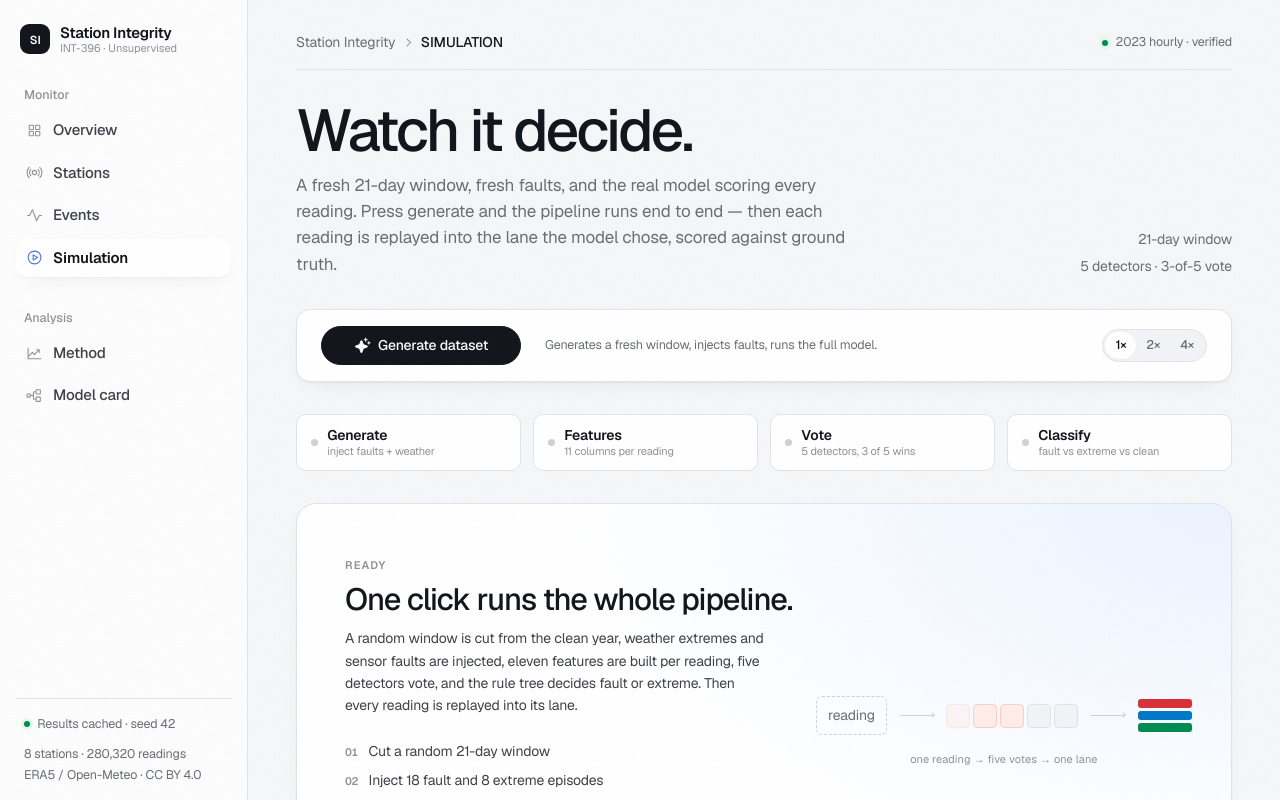
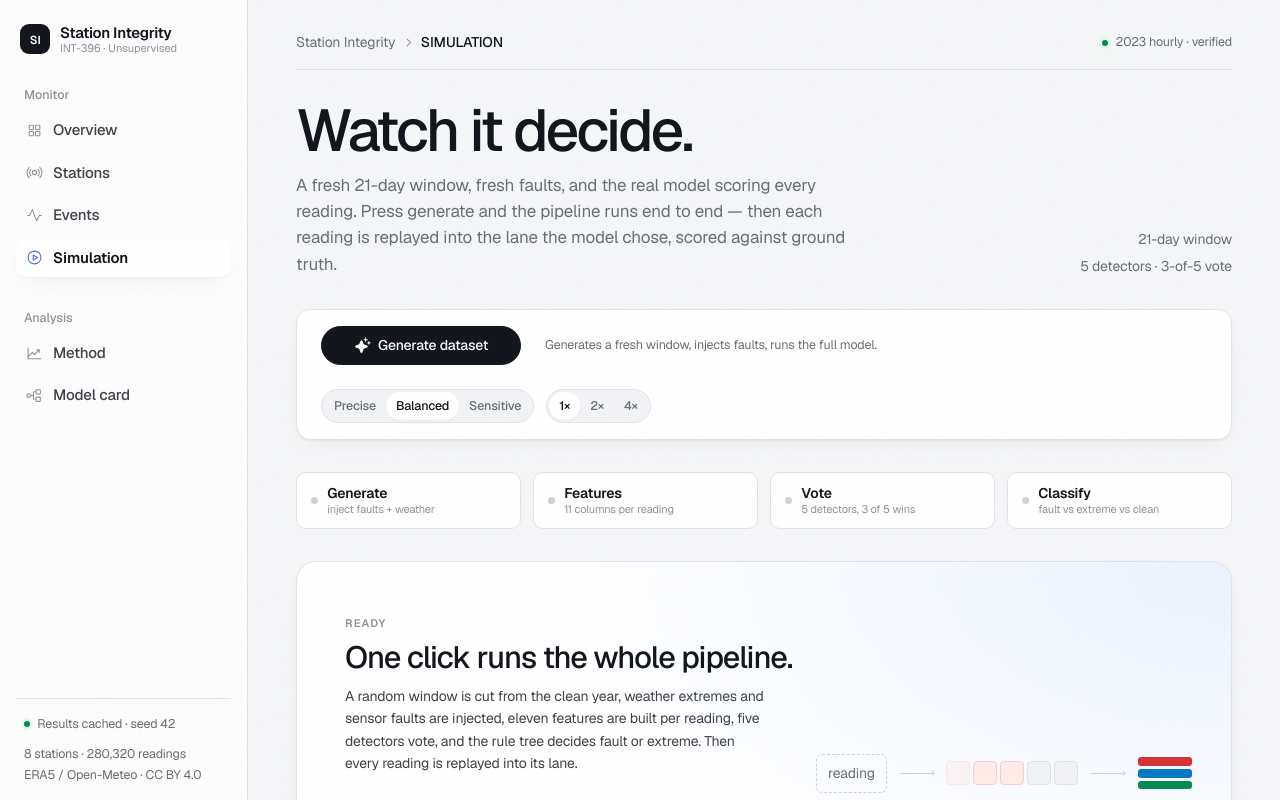
Before and after one commit to Jeetaksh25/INT396, a Next.js app in the folder frontend/: page /simulation in a window 1280 px wide. Shown: the top 800 px of the page. Built offline with nearby package versions, Linux system fonts and the light colour scheme.

Commit message:
feat(ui): operating point selector on the simulation console
precise / balanced / sensitive pick the calibrated detector profile, and
the run report names the profile it used. sensitive roughly doubles
in-window fault and extreme recall at the cost of precision.

```diff
--- a/frontend/app/globals.css
+++ b/frontend/app/globals.css
@@ -1764,6 +1764,14 @@ button {
   color: var(--ink-2);
 }
 
+.sim-profile {
+  display: inline-flex;
+  padding: 2px;
+  border-radius: var(--radius-pill);
+  background: var(--surface-sunken);
+  border: 1px solid var(--hairline);
+}
+
 .sim-speed {
   display: inline-flex;
   padding: 2px;
--- a/frontend/components/simulation-studio.tsx
+++ b/frontend/components/simulation-studio.tsx
@@ -80,6 +80,7 @@ export function SimulationStudio() {
   const [runNumber, setRunNumber] = useState(0);
   const [serverPhase, setServerPhase] = useState<string>("generate");
   const [serverFraction, setServerFraction] = useState(0);
+  const [profile, setProfile] = useState<string>("balanced");
 
   const incomingRef = useRef<HTMLDivElement | null>(null);
   const laneRefs = useRef<Record<string, HTMLDivElement | null>>({});
@@ -116,7 +117,9 @@ export function SimulationStudio() {
     setServerFraction(0);
 
     try {
-      const response = await fetch(`/api/simulation/events?seed=${seed}`);
+      const response = await fetch(
+        `/api/simulation/events?seed=${seed}&profile=${profile}`,
+      );
       if (!response.ok || !response.body) {
         throw new Error(`request failed (${response.status})`);
       }
@@ -168,7 +171,7 @@ export function SimulationStudio() {
       setError(caught instanceof Error ? caught.message : "unknown error");
       setPhase("idle");
     }
-  }, []);
+  }, [profile]);
 
   const flyGhost = useCallback((record: SimRecord) => {
     const source = incomingRef.current?.getBoundingClientRect();
@@ -318,6 +321,30 @@ export function SimulationStudio() {
               {paused ? "Resume" : "Pause"}
             </button>
           ) : null}
+          <div className="sim-profile" role="group" aria-label="Operating point">
+            {[
+              { key: "high_precision", label: "Precise" },
+              { key: "balanced", label: "Balanced" },
+              { key: "high_recall", label: "Sensitive" },
+            ].map((item) => (
+              <button
+                key={item.key}
+                type="button"
+                className="sim-speed-btn"
+                data-active={profile === item.key}
+                onClick={() => setProfile(item.key)}
+                title={
+                  item.key === "high_precision"
+                    ? "Fewer alarms, higher confidence"
+                    : item.key === "high_recall"
+                      ? "Catches more, more false alarms"
+                      : "Calibrated balance of the two"
+                }
+              >
+                {item.label}
+              </button>
+            ))}
+          </div>
           <div className="sim-speed" role="group" aria-label="Playback speed">
             {[1, 2, 4].map((value) => (
               <button
@@ -681,7 +708,8 @@ function RunReport({ result }: { result: SimResult }) {
         <h2 className="section-title">Run report</h2>
         <span className="sim-report-note">
           seed <b className="num">{result.seed}</b> · {result.counts.readings.toLocaleString()}{" "}
-          readings · {result.counts.hours} hours · {result.timing.total_seconds}s
+          readings · {result.counts.hours} hours · {result.timing.total_seconds}s ·{" "}
+          <b>{result.operating_point.replace("_", " ")}</b>
         </span>
       </div>
 
--- a/frontend/lib/simulation-types.ts
+++ b/frontend/lib/simulation-types.ts
@@ -122,6 +122,7 @@ export interface SimResult {
   fault_types: string[];
   extreme_types: string[];
   detectors: string[];
+  operating_point: string;
   episodes: { fault: SimEpisode[]; extreme: SimEpisode[] };
   records: SimRecord[];
 }
```
Also changed, not shown: 2 other files (tests, documents, lock files or other folders).
